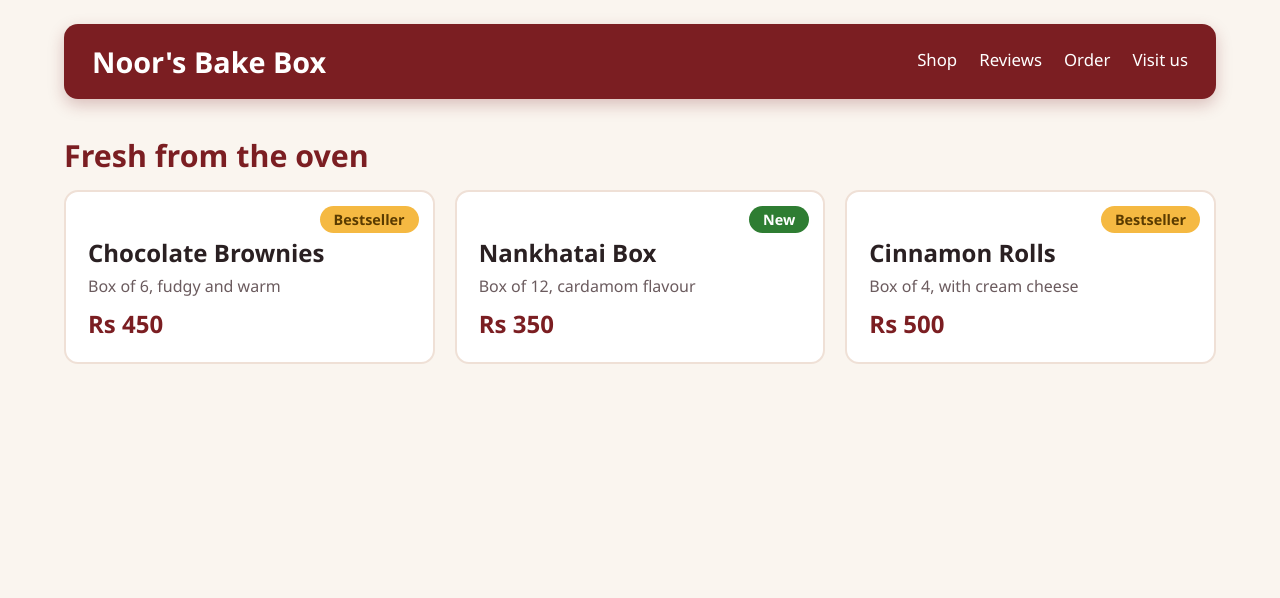
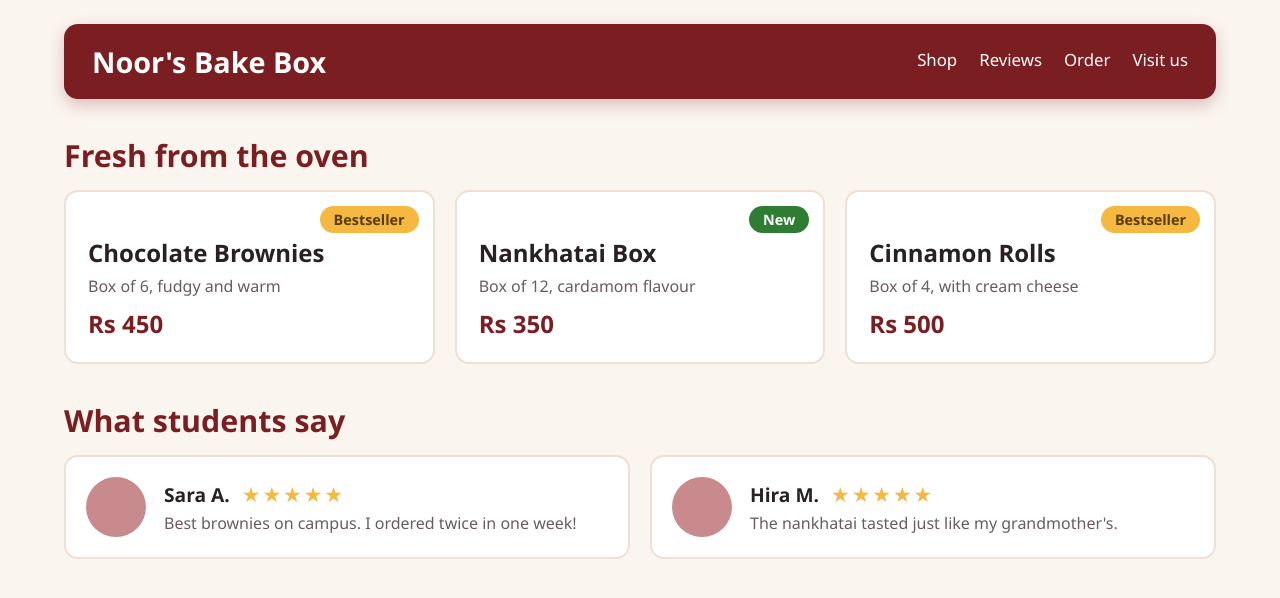
Before and after one commit to mustabshirahaqeel-356/bake-box, a React (Vite) app: page / in a window 1280 px wide. Shown: the top 598 px of the page. Built offline with nearby package versions, Linux system fonts and the light colour scheme.

Commit message:
Add ReviewSection with Avatar and Rating

```diff
--- a/src/App.jsx
+++ b/src/App.jsx
@@ -1,11 +1,13 @@
 import ShopHeader from './components/layout/ShopHeader.jsx'
 import ProductSection from './components/products/ProductSection.jsx'
+import ReviewSection from './components/reviews/ReviewSection.jsx'
 
 function App() {
   return (
     <div className="page">
       <ShopHeader />
       <ProductSection />
+      <ReviewSection />
     </div>
   )
 }
--- /dev/null
+++ b/src/components/reviews/Avatar.jsx
@@ -0,0 +1,5 @@
+function Avatar() {
+  return <div className="avatar"></div>
+}
+
+export default Avatar
--- /dev/null
+++ b/src/components/reviews/Rating.jsx
@@ -0,0 +1,5 @@
+function Rating() {
+  return <span className="rating">★★★★★</span>
+}
+
+export default Rating
--- /dev/null
+++ b/src/components/reviews/ReviewHira.jsx
@@ -0,0 +1,21 @@
+import Avatar from './Avatar.jsx'
+import Rating from './Rating.jsx'
+
+function ReviewHira() {
+  return (
+    <article className="review">
+      <Avatar />
+      <div className="review-body">
+        <div className="review-top">
+          <strong className="reviewer">Hira M.</strong>
+          <Rating />
+        </div>
+        <p className="comment">
+          The nankhatai tasted just like my grandmother&apos;s.
+        </p>
+      </div>
+    </article>
+  )
+}
+
+export default ReviewHira
--- /dev/null
+++ b/src/components/reviews/ReviewSara.jsx
@@ -0,0 +1,21 @@
+import Avatar from './Avatar.jsx'
+import Rating from './Rating.jsx'
+
+function ReviewSara() {
+  return (
+    <article className="review">
+      <Avatar />
+      <div className="review-body">
+        <div className="review-top">
+          <strong className="reviewer">Sara A.</strong>
+          <Rating />
+        </div>
+        <p className="comment">
+          Best brownies on campus. I ordered twice in one week!
+        </p>
+      </div>
+    </article>
+  )
+}
+
+export default ReviewSara
--- /dev/null
+++ b/src/components/reviews/ReviewSection.jsx
@@ -0,0 +1,16 @@
+import ReviewSara from './ReviewSara.jsx'
+import ReviewHira from './ReviewHira.jsx'
+
+function ReviewSection() {
+  return (
+    <section id="reviews" className="section">
+      <h2 className="section-title">What students say</h2>
+      <div className="reviews">
+        <ReviewSara />
+        <ReviewHira />
+      </div>
+    </section>
+  )
+}
+
+export default ReviewSection
--- a/src/index.css
+++ b/src/index.css
@@ -214,3 +214,57 @@ body {
     transform: translateY(0);
   }
 }
+
+/* ---------- Reviews (Task 4) ---------- */
+.reviews {
+  display: grid;
+  grid-template-columns: repeat(2, 1fr);
+  gap: 20px;
+}
+
+.review {
+  display: flex;
+  align-items: center;
+  gap: 18px;
+  background: #fff;
+  border: 2px solid #efe0d6;
+  border-radius: 14px;
+  padding: 20px;
+  transition: transform 0.25s, box-shadow 0.25s;
+  animation: fadeUp 0.6s ease both;
+}
+
+.review:hover {
+  transform: translateY(-4px);
+  box-shadow: 0 10px 20px rgba(123, 30, 34, 0.15);
+}
+
+.avatar {
+  flex-shrink: 0;
+  width: 60px;
+  height: 60px;
+  border-radius: 50%;
+  background: #c98a8e;
+}
+
+.review-top {
+  display: flex;
+  align-items: center;
+  gap: 12px;
+  margin-bottom: 4px;
+}
+
+.reviewer {
+  font-size: 1.2rem;
+}
+
+.rating {
+  color: #f5b942;
+  font-size: 1.3rem;
+  letter-spacing: 2px;
+}
+
+.comment {
+  margin: 0;
+  color: #6b5b5e;
+}
```
